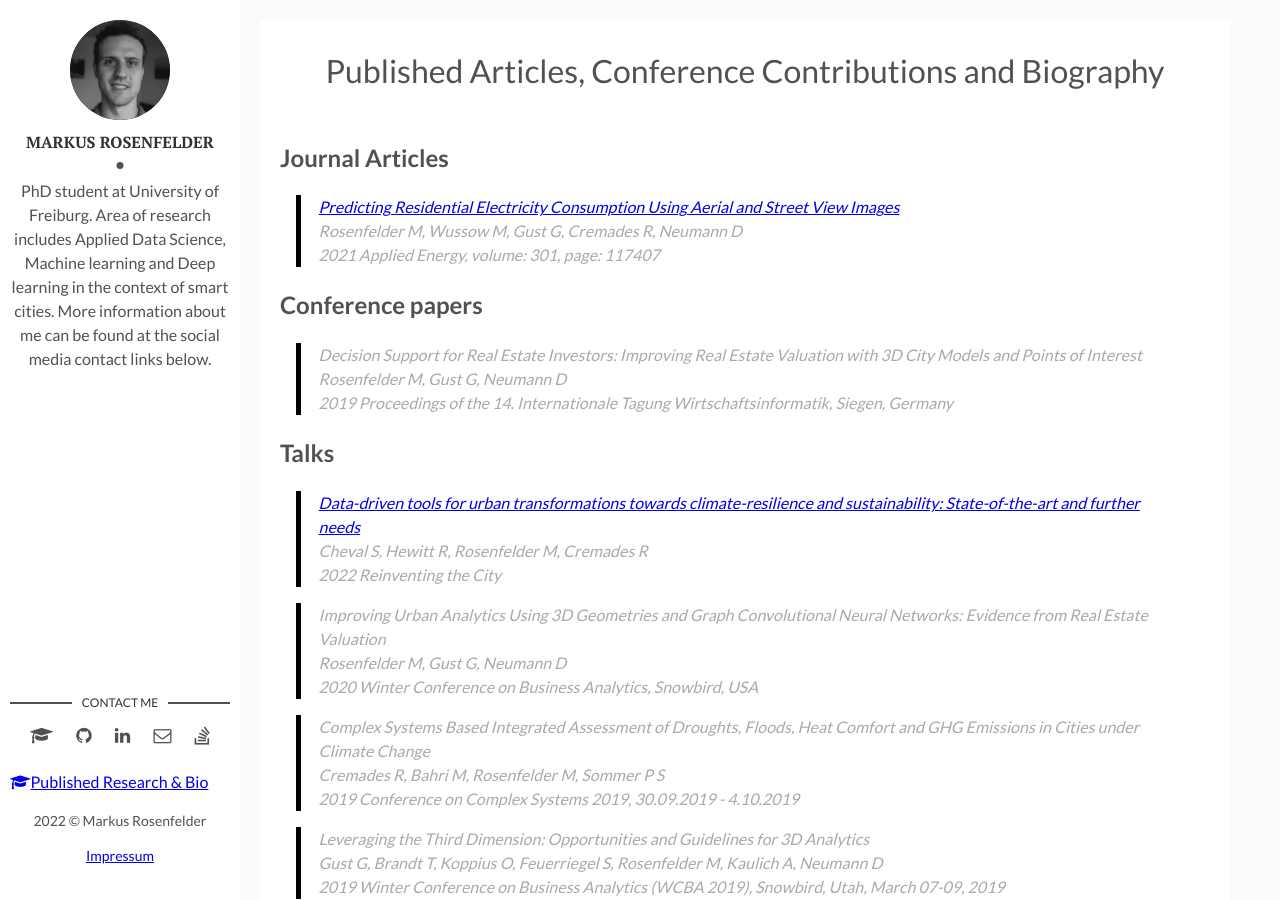
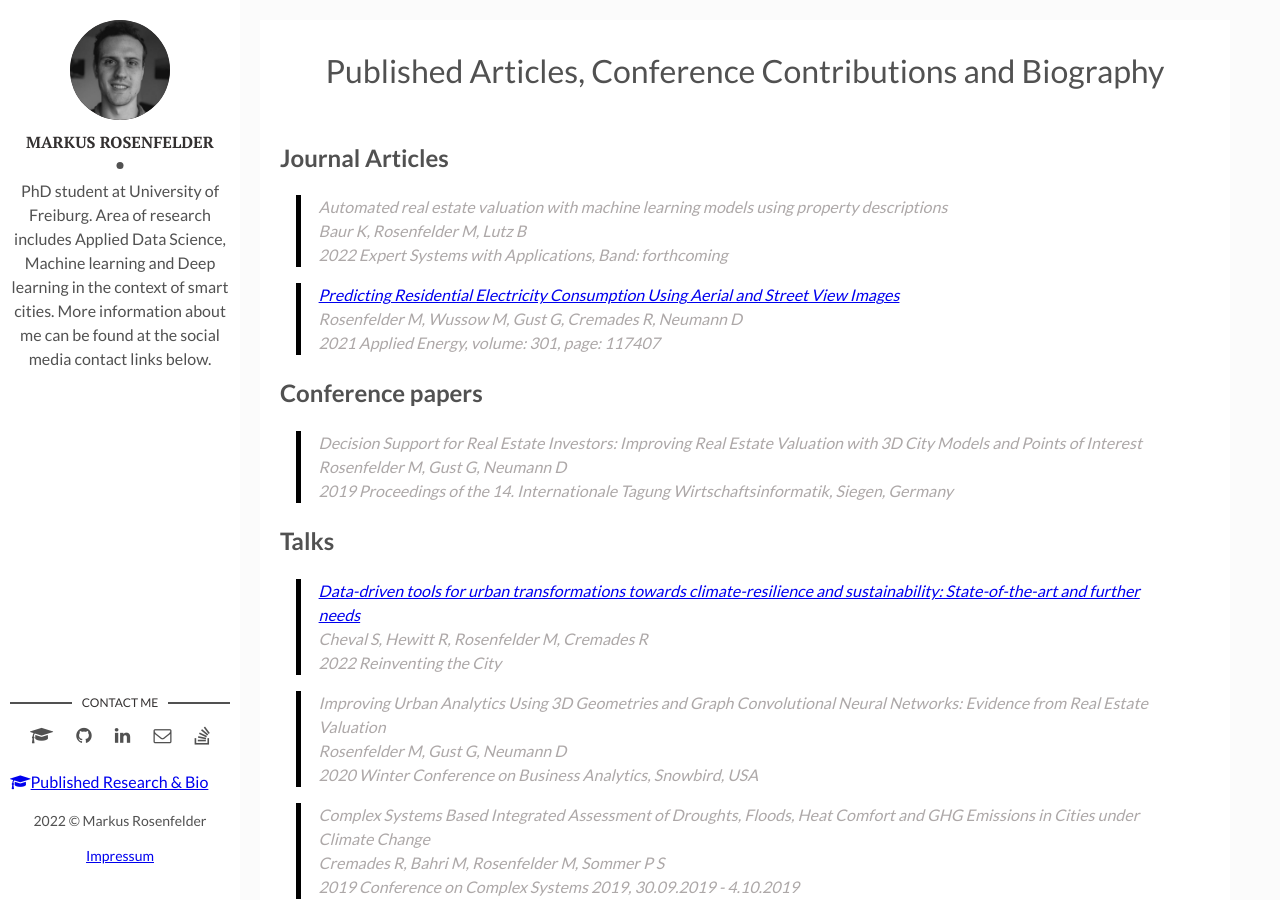
Before and after one commit to MarkusRosen/markusrosen.github.io, a Jekyll site: the page built from research/index.md, in a window 1280 px wide and 900 px high. Built offline with Jekyll 4.4.1, drawn with Linux system fonts in a browser that asks for light colours; comment, search, counter and statistics services are not loaded.

Commit message:
update research

```diff
--- a/research/index.md
+++ b/research/index.md
@@ -5,6 +5,8 @@ permalink: /research/
 ---
 
 ## Journal Articles
+
+> Automated real estate valuation with machine learning models using property descriptions <br> Baur K, Rosenfelder M, Lutz B <br> 2022 Expert Systems with Applications, Band: forthcoming
 
 > [Predicting Residential Electricity Consumption Using Aerial and Street View Images](https://doi.org/10.1016/j.apenergy.2021.117407) <br> Rosenfelder M, Wussow M, Gust G, Cremades R, Neumann D <br> 2021 Applied Energy, volume: 301, page: 117407
 
```
